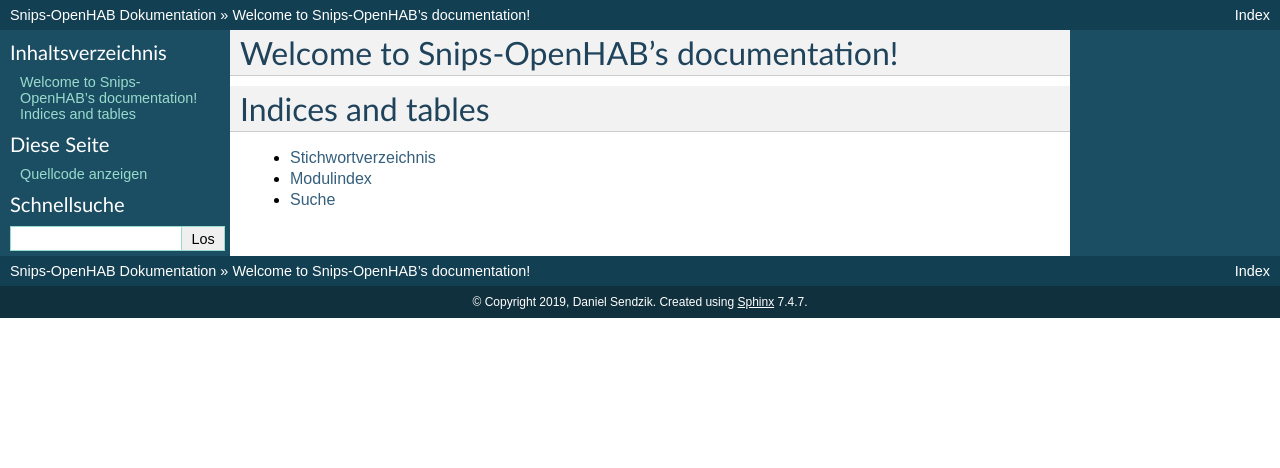
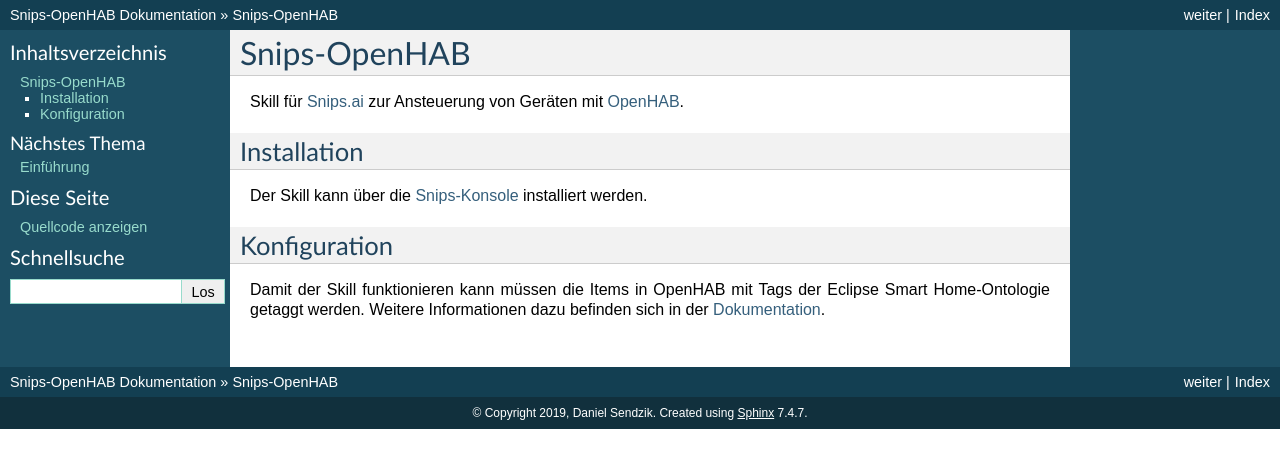
Before and after one commit to Alpha200/snips-openhab, a Sphinx documentation site: the page built from docs/index.rst, in a window 1280 px wide. Shown: the top 468 px of the page. Built offline with Sphinx 7.4.7, drawn with Linux system fonts in a browser that asks for light colours.

Commit message:
Moved documentation

```diff
--- /dev/null
+++ b/README.rst
@@ -0,0 +1,23 @@
+*************
+Snips-OpenHAB
+*************
+
+Skill für Snips.ai_ zur Ansteuerung von Geräten mit OpenHAB_.
+
+.. _Snips.ai: https://snips.ai
+.. _OpenHAB: https://openhab.org
+
+Installation
+============
+
+Der Skill kann über die Snips-Konsole_ installiert werden.
+
+.. _Snips-Konsole: https://console.snips.ai/store/de/skill_By7xZqWrvxw
+
+Konfiguration
+=============
+
+Damit der Skill funktionieren kann müssen die Items in OpenHAB mit Tags der Eclipse Smart Home-Ontologie getaggt werden.
+Weitere Informationen dazu befinden sich in der Dokumentation_.
+
+.. _Dokumentation: https://snips-openhab.readthedocs.io/de/latest/
--- a/docs/index.rst
+++ b/docs/index.rst
@@ -1,20 +1,8 @@
-.. Snips-OpenHAB documentation master file, created by
-   sphinx-quickstart on Sat Jul 13 11:22:58 2019.
-   You can adapt this file completely to your liking, but it should at least
-   contain the root `toctree` directive.
-
-Welcome to Snips-OpenHAB's documentation!
-=========================================
+.. include:: ../README.rst
 
 .. toctree::
-   :maxdepth: 2
-   :caption: Contents:
+    :caption: Konfiguration
+    :hidden:
+    :maxdepth: 2
 
-
-
-Indices and tables
-==================
-
-* :ref:`genindex`
-* :ref:`modindex`
-* :ref:`search`
+    configuration/introduction
```
Also changed, not shown: README.md (deleted, +0 -120 lines), docs/configuration/introduction.rst (added, +150 -0 lines).
